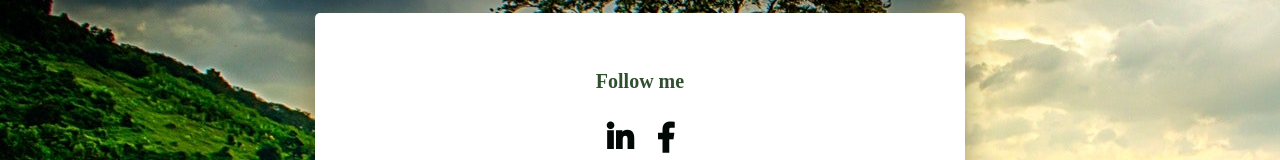
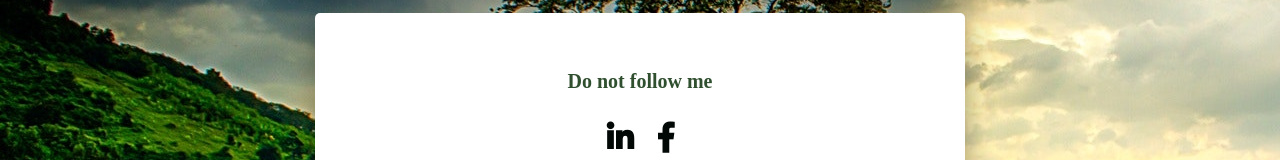
Before and after one commit to Adamsonson/profile, a plain HTML site: page index.html in a window 1280 px wide. Shown: the part 499-659 px from the top of the page. Drawn offline with Linux system fonts and the light colour scheme.

Commit message:
prettier

```diff
--- a/index.html
+++ b/index.html
@@ -20,7 +20,7 @@
       </a>
     </div>
     <div class="card card2">
-      <h2>Follow me</h2>
+      <h2>Do not follow me</h2>
       <ul id="follow_me">
         <li>
           <a href="http://www.linkedin.com/in/adam-somora" target="_blank"><i class="fab fa-linkedin-in"></i></a>
```
